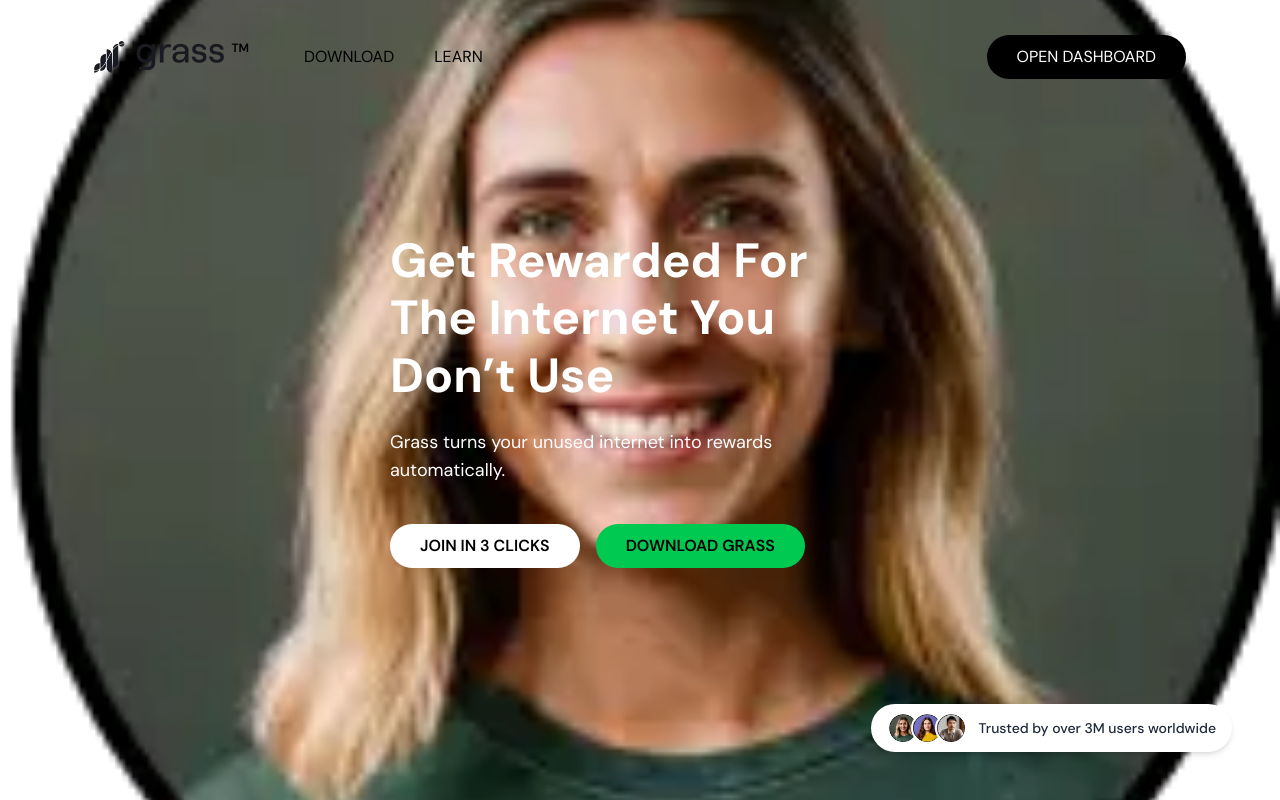
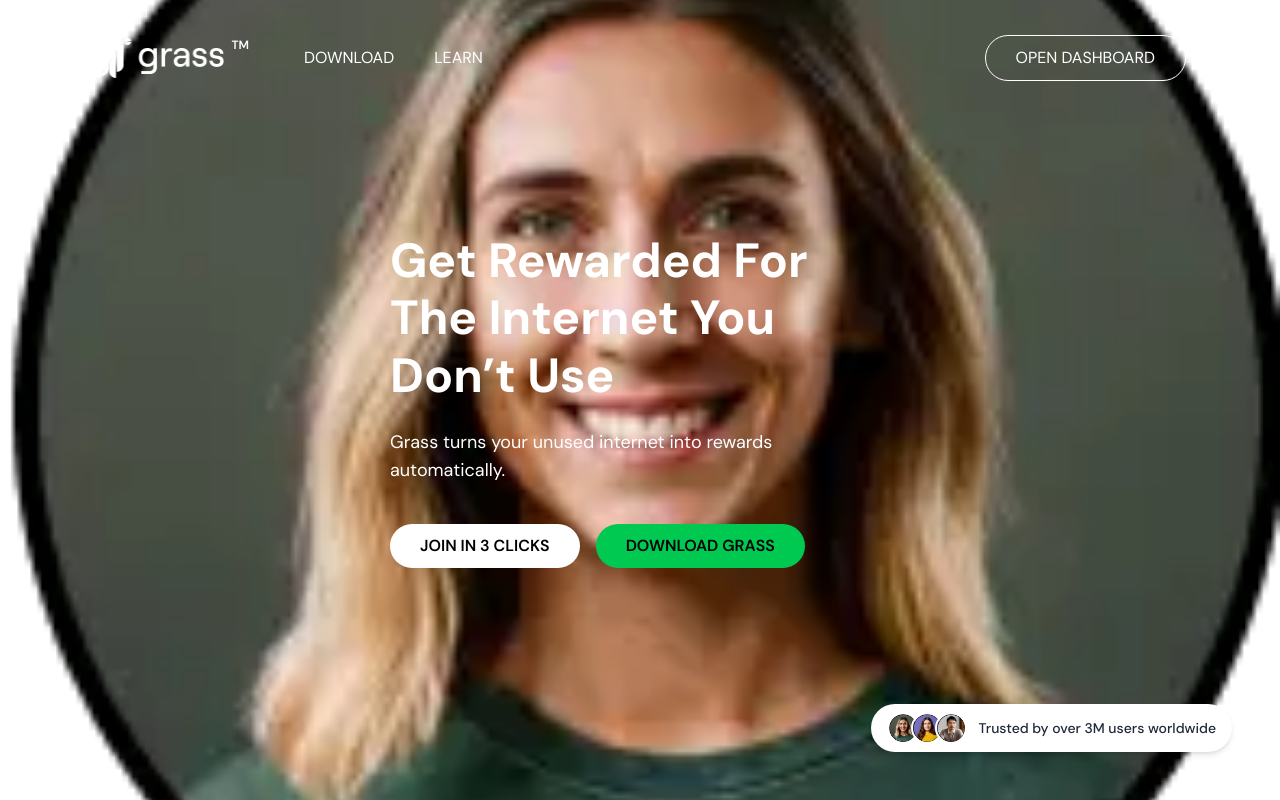
Before and after one commit to heyrapto/grass-io-clone, a Next.js app: page / in a window 1280 px wide. Built offline with nearby package versions, Linux system fonts and the light colour scheme.

Commit message:
fix: hero section

```diff
--- a/src/layout/navbar.tsx
+++ b/src/layout/navbar.tsx
@@ -23,17 +23,25 @@
   return (
     <nav
       className={`fixed top-5 left-1/2 transform -translate-x-1/2 z-50 flex items-center justify-between w-[90%] transition-colors duration-300 rounded-[50px] min-h-[60px] py-[15px] px-[30px] ${
-        scrolled ? "bg-white shadow-bottom border border-black" : "bg-transparent"
+        scrolled ? "bg-white shadow-bottom border border-black" : "bg-transparent text-white"
       }`}
     >
         <div className="flex gap-20">
         <div className="relative">
-        <Image
+
+        {scrolled ? (<Image
         src="/logo.webp"
         alt="Logo"
         width={130}
         height={130}
+        />) : (
+        <Image
+        src="/logo-white.webp"
+        alt="Logo"
+        width={130}
+        height={130}
         />
+        )}
 
         <span className="absolute top-0 right-[-25px] text-[12px] font-semibold">TM</span>
         </div>
@@ -46,7 +54,7 @@
 
         <Button
         title="Open Dashboard"
-        className={`min-w-[150px] text-[16px]`}
+        className={`min-w-[150px] text-[16px] border ${scrolled ? "border-none" : "border-white bg-transparent"}`}
         />
     </nav>
   )
```
Also changed, not shown: public/logo-white.webp (added).
